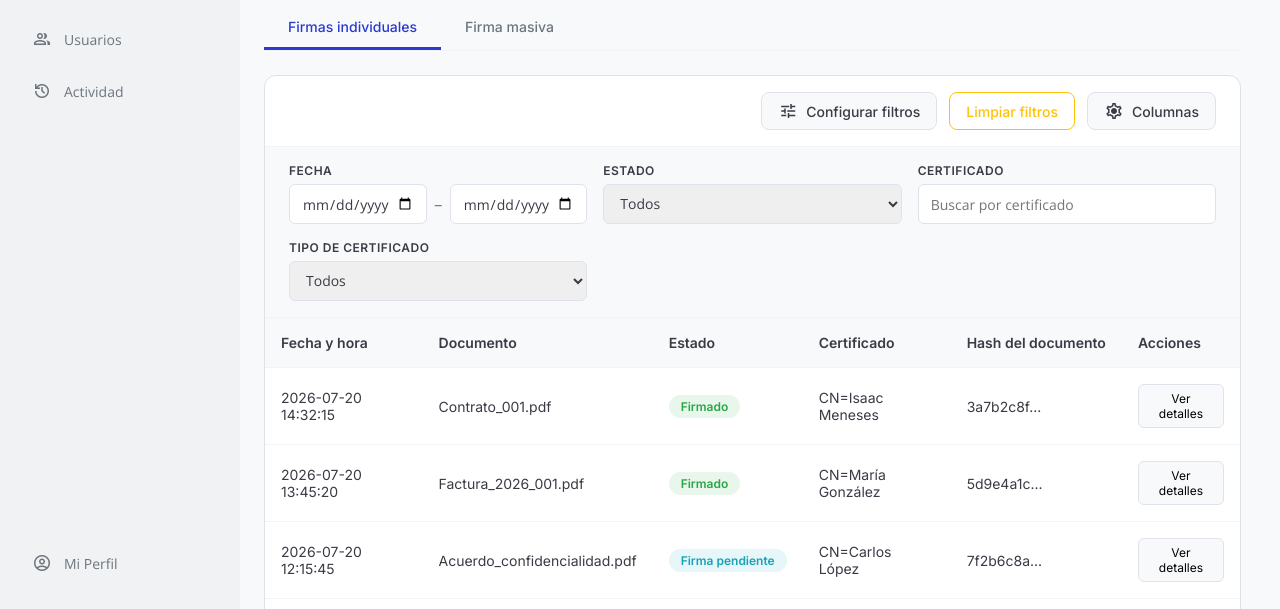
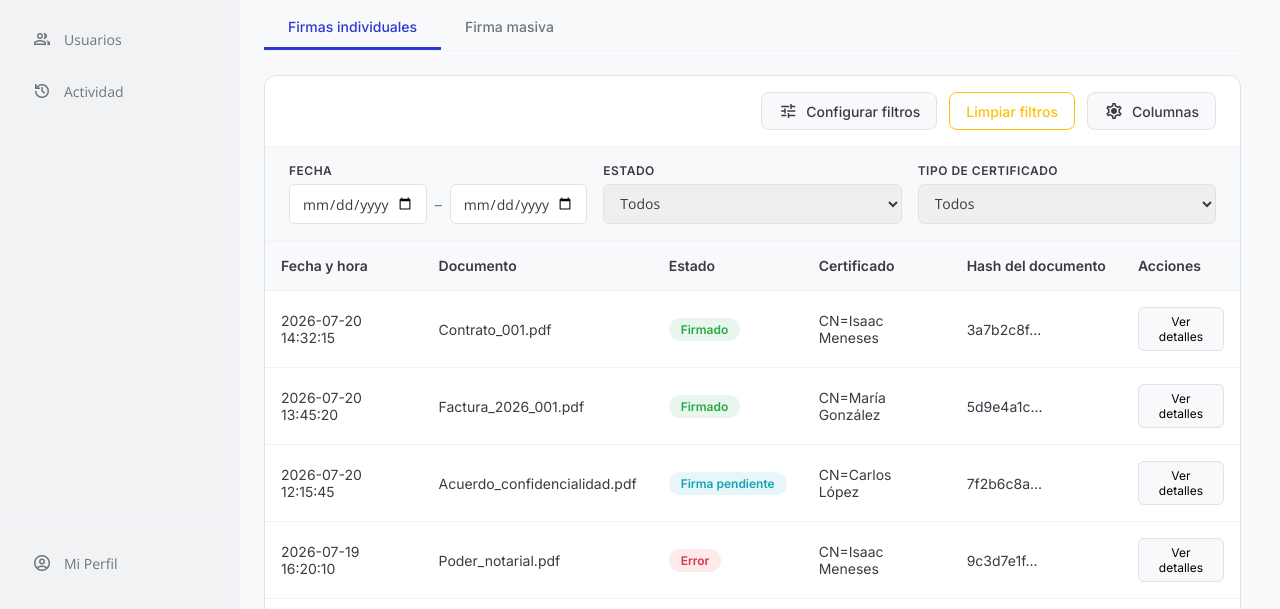
Before and after one commit to RicardoFalconDev/panel-integradores-prototipo, a plain HTML site: page index.html in a window 1280 px wide. Shown: the part 191-800 px from the top of the page. Drawn offline with nearby package versions, Linux system fonts and the light colour scheme.

Commit message:
Quitar el filtro de texto libre "Certificado" en Firmas individuales
Queda reemplazado por el filtro "Tipo de certificado", más útil para
discriminar sin depender de texto libre.

Co-Authored-By: Claude Haiku 4.5 <noreply@anthropic.com>

```diff
--- a/index.html
+++ b/index.html
@@ -123,10 +123,6 @@
                   <option value="pendiente">Firma pendiente</option>
                   <option value="error">Error</option>
                 </select>
-              </div>
-              <div class="filter-item" data-filter-key="certificado">
-                <label>Certificado</label>
-                <input type="text" class="filter-input" placeholder="Buscar por certificado" data-filter="certificado">
               </div>
               <div class="filter-item" data-filter-key="tipo-certificado">
                 <label>Tipo de certificado</label>
@@ -629,7 +625,7 @@
   </div>
 </div>
 
-<script src="js/app.js?v=6"></script>
+<script src="js/app.js?v=7"></script>
 
 </body>
 </html>
--- a/js/app.js
+++ b/js/app.js
@@ -703,7 +703,6 @@ const filterConfigs = {
   'firmas-individual': [
     { key: 'fecha', label: 'Fecha', visible: true },
     { key: 'estado', label: 'Estado', visible: true },
-    { key: 'certificado', label: 'Certificado', visible: true },
     { key: 'tipo-certificado', label: 'Tipo de certificado', visible: true }
   ],
   certificados: [
```
